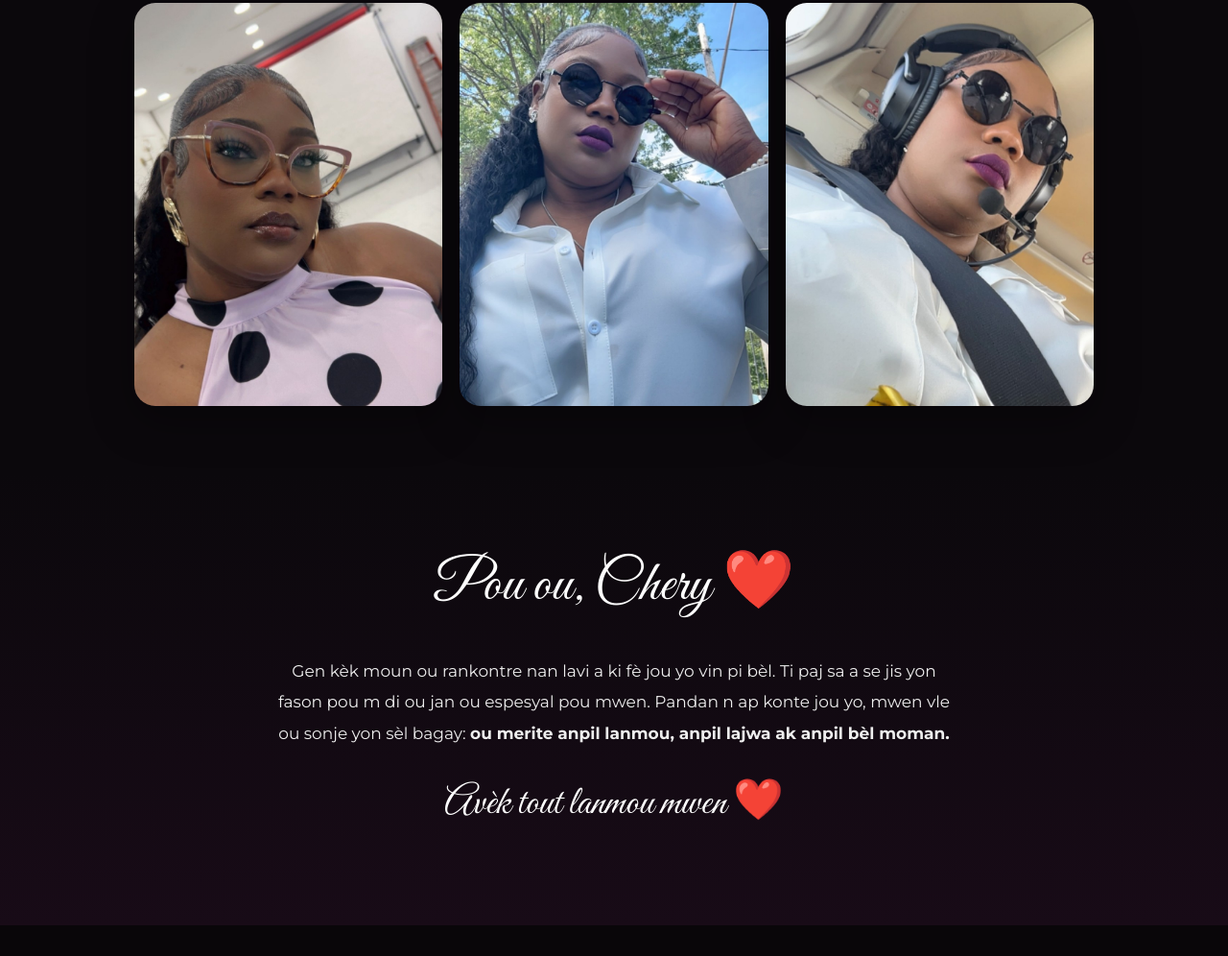
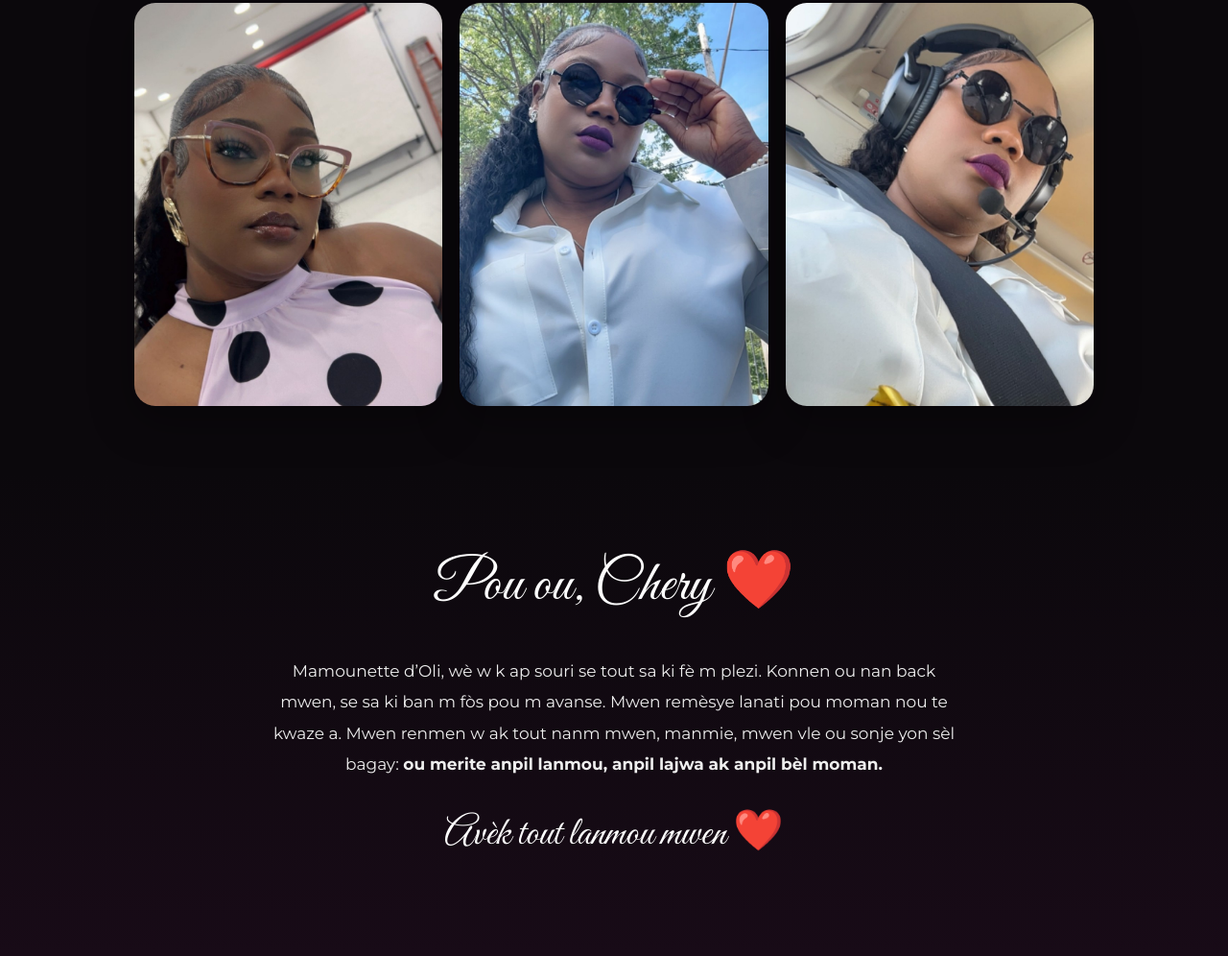
Before and after one commit to petersonolivier50-dot/Thevena, a plain HTML site: page index.html in a window 1280 px wide. Shown: the part 982-1978 px from the top of the page at 96% size. Before the commit the page ends 1946 px from the top, so only its background shows below. Drawn offline with Linux system fonts and the light colour scheme; files whose address does not match are found by name.

Commit message:
Update index.html

```diff
--- a/index.html
+++ b/index.html
@@ -74,9 +74,9 @@
   <section class="letter">
     <h2>Pou ou, Chery ❤️</h2>
     <p>
-      Gen kèk moun ou rankontre nan lavi a ki fè jou yo vin pi bèl.
-      Ti paj sa a se jis yon fason pou m di ou jan ou espesyal pou mwen.
-      Pandan n ap konte jou yo, mwen vle ou sonje yon sèl bagay:
+      Mamounette d’Oli, wè w k ap souri se tout sa ki fè m plezi. Konnen ou nan back mwen,
+      se sa ki ban m fòs pou m avanse. Mwen remèsye lanati pou moman nou te kwaze a.
+      Mwen renmen w ak tout nanm mwen, manmie, mwen vle ou sonje yon sèl bagay:
       <strong>ou merite anpil lanmou, anpil lajwa ak anpil bèl moman.</strong>
     </p>
     <div class="signature">Avèk tout lanmou mwen ❤️</div>
```
